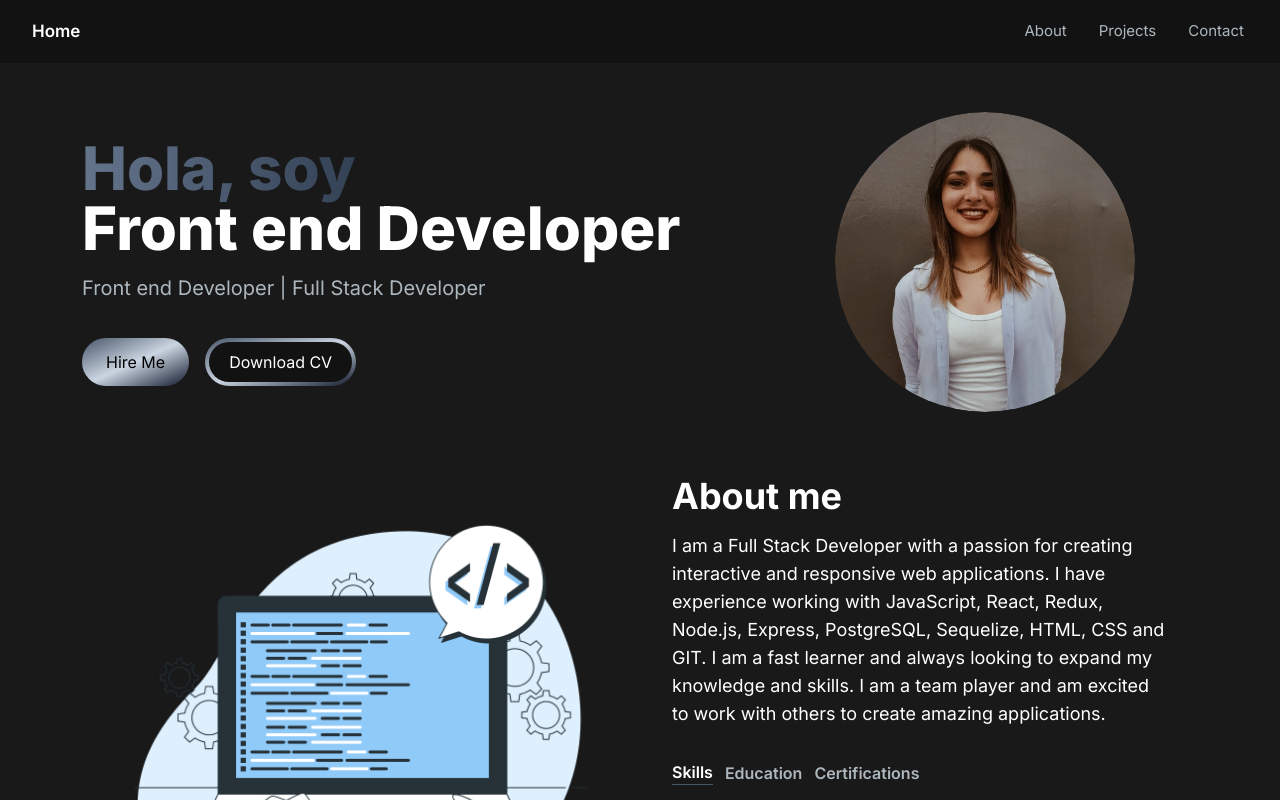
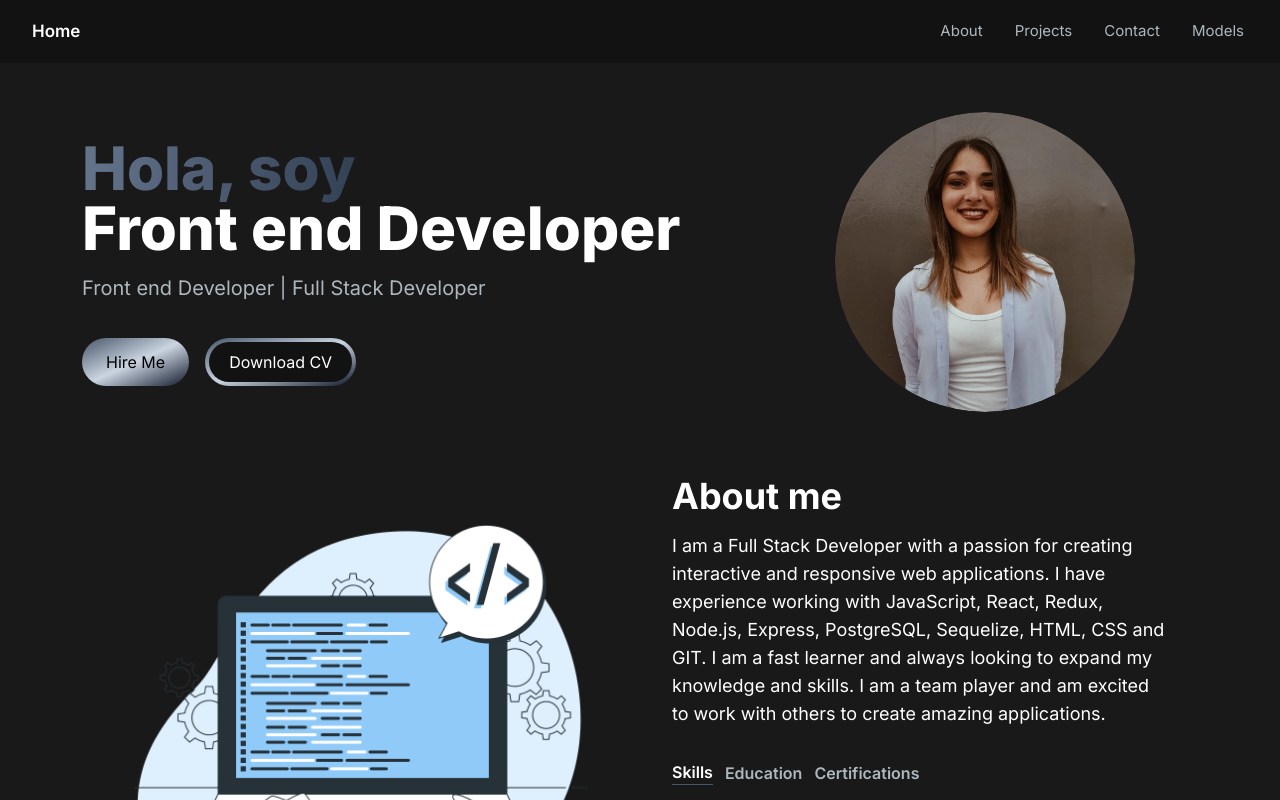
Before and after one commit to Vvalentinaperez/Portfolio, a Next.js app: page / in a window 1280 px wide. Shown: the top 800 px of the page. Built offline with nearby package versions, Linux system fonts and the light colour scheme.

Commit message:
actualizacion de la nav

```diff
--- a/src/app/page.js
+++ b/src/app/page.js
@@ -1,5 +1,4 @@
 import AboutSection from "@/components/AboutSection";
-import EmailSection from "@/components/EmailSection";
 import HeroSection from "@/components/HeroSection";
 import NavBar from "@/components/NavBar";
 import ProjectsSection from "@/components/ProjectsSection";
--- a/src/components/DesingSection.jsx
+++ b/src/components/DesingSection.jsx
@@ -22,7 +22,7 @@ const projectsDesing = [
 ];
 const DesingSection = () => {
   return (
-    <section>
+    <section id="models">
       <h2 className="text-center text-4xl font-bold text-white mt-4 mb-8">
         Models
       </h2>
--- a/src/components/NavBar.jsx
+++ b/src/components/NavBar.jsx
@@ -17,6 +17,10 @@ const navLinks = [
   {
     title: "Contact",
     path: "#contact",
+  },
+  {
+    title: "Models",
+    path: "#models",
   },
 ];
 
```
